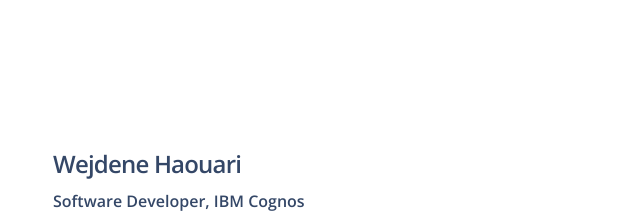
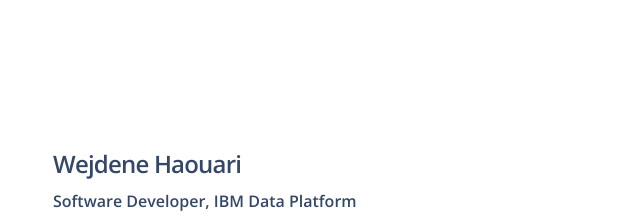
Before and after one commit to yorku-ease/SENGEC, a website: page speakers.html in a window 1280 px wide. Shown: the part 3407-3626 px from the top of the page, 334-974 px from the left. Drawn offline with nearby package versions, Linux system fonts and the light colour scheme; some packages are replaced by stand-ins of ours.

```diff
--- a/speakers.html
+++ b/speakers.html
@@ -267,7 +267,7 @@
 
                         </div>
                         <div class="d-flex justify-content-between align-items-center mb-2">
-                            <h6 class="mb-0">Software Developer, IBM Cognos</h6>
+                            <h6 class="mb-0">Software Developer, IBM Data Platform</h6>
 
 
                         </div>
```
Also changed, not shown: dist/index.html, dist/program.html.
